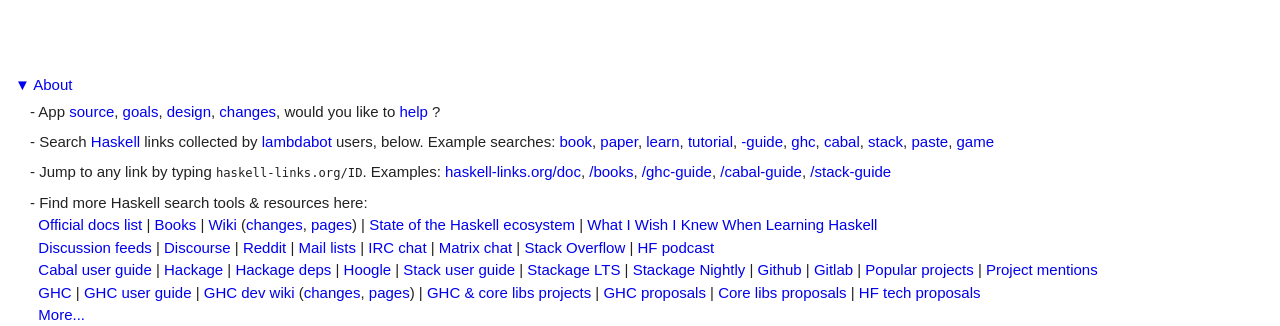
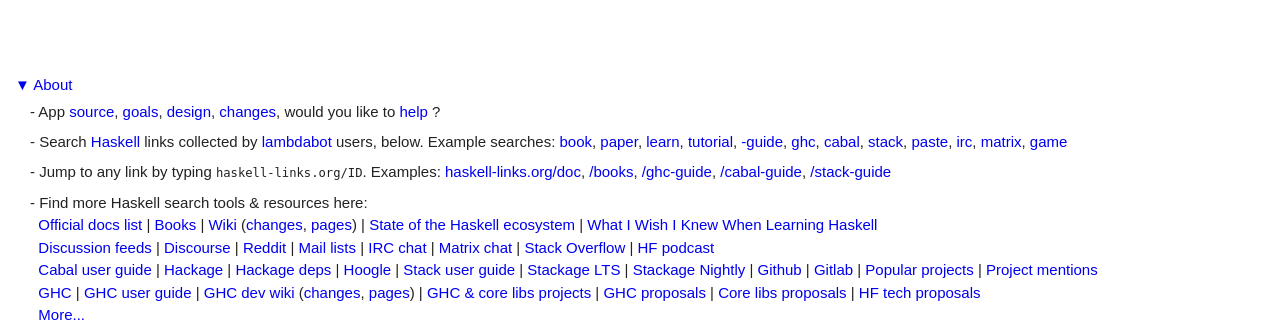
Before and after one commit to simonmichael/haskell-links, a PHP site: page / in a window 1280 px wide. Shown: the top 326 px of the page. Run offline with PHP 8.4, Linux system fonts and the light colour scheme.

Commit message:
web: irc, matrix example searches

```diff
--- a/web/index.php
+++ b/web/index.php
@@ -131,6 +131,8 @@ function index() {
       <a href="?q=cabal">cabal</a>,
       <a href="?q=stack">stack</a>,
       <a href="?q=paste">paste</a>,
+      <a href="?q=irc">irc</a>,
+      <a href="?q=matrix">matrix</a>,
       <a href="?q=game">game</a>
     </div>
 
```
